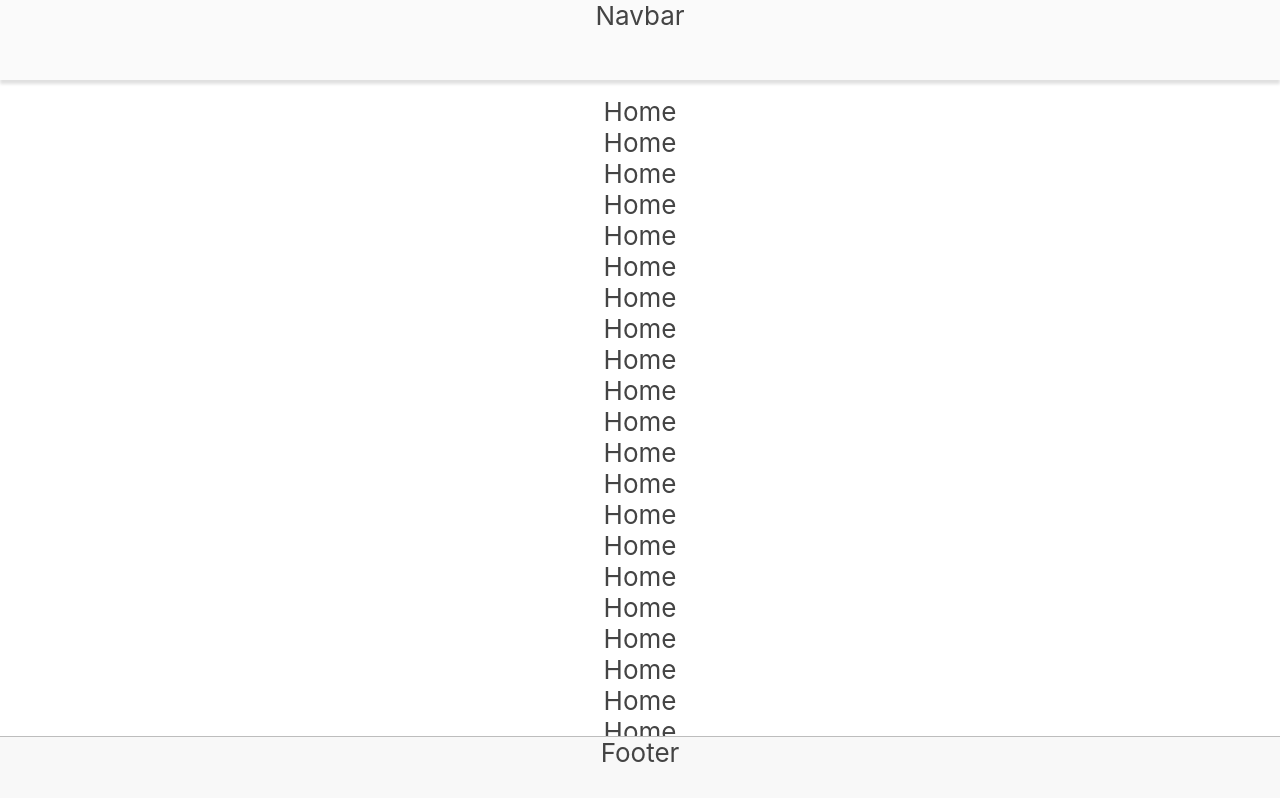
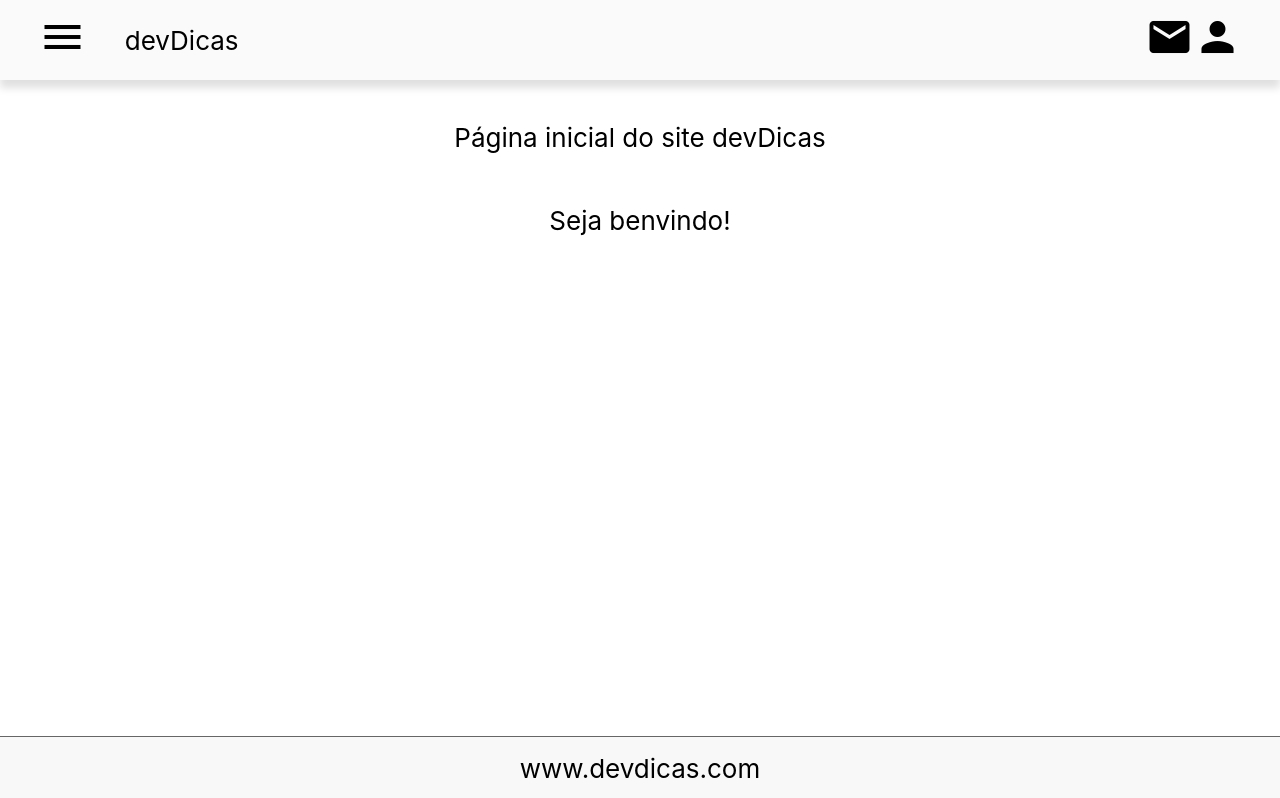
Before and after one commit to nivaldohydalgo/devdicas-site, a React (Create React App) app: page / in a window 1280 px wide. Shown: the top 798 px of the page. Built offline with nearby package versions, Linux system fonts and the light colour scheme.

Commit message:
Commit 11-06-2020 13-46h

```diff
--- a/public/index.html
+++ b/public/index.html
@@ -24,7 +24,12 @@
       work correctly both with client-side routing and a non-root public URL.
       Learn how to configure a non-root public URL by running `npm run build`.
     -->
-    <title>React App</title>
+
+
+    <link href="https://fonts.googleapis.com/icon?family=Material+Icons" rel="stylesheet">
+
+
+    <title>devDicas</title>
   </head>
   <body>
     <noscript>You need to enable JavaScript to run this app.</noscript>
--- a/src/App.css
+++ b/src/App.css
@@ -9,6 +9,6 @@
   padding-bottom: 10vh;
 
   font-size: calc(10px + 2vmin);
-  color: #444444;
-  text-align: center;
+/*  color: #444444;
+  text-align: center; */
 }
--- a/src/main/Footer.css
+++ b/src/main/Footer.css
@@ -5,10 +5,23 @@
     bottom: 0;
     width: 100%;
     height: 8vh;
+    /*-- Flex definition --*/
+    display: flex;
+    flex-direction: column;
+    align-items: center;
+    justify-content: flex-start;}
 
+.Footer-divider {
+    background-color: #666666;
+    width: 100%;
+    height: 1px;
 }
 
-.Footer-divider {
-    background-color: #BDBDBD;
-    height: 1px;
+.Footer-content {
+    /*-- Flex definition --*/
+    display: flex;
+    flex: 1;
+    flex-direction: column;
+    align-items: center;
+    justify-content: center;
 }
--- a/src/main/Footer.js
+++ b/src/main/Footer.js
@@ -5,7 +5,7 @@ function Footer() {
     return (
         <div className="Footer-container">
             <div className="Footer-divider"></div>
-            <div>Footer</div>
+            <div className="Footer-content">www.devdicas.com</div>
         </div>
     );
 }
--- a/src/main/Home.css
+++ b/src/main/Home.css
@@ -1,5 +1,9 @@
 .Home-container {
     background-color: #FFFFFF;
     width: 100%;
-
+    /*-- Flex definition --*/
+    display: flex;
+    flex-direction: column;
+    align-items: center;
+    justify-content: center;
 }
--- a/src/main/Home.js
+++ b/src/main/Home.js
@@ -4,33 +4,8 @@ import './Home.css';
 function Home() {
     return (
         <div className="Home-container">
-                Home<br />
-                Home<br />
-                Home<br />
-                Home<br />
-                Home<br />
-                Home<br />
-                Home<br />
-                Home<br />
-                Home<br />
-                Home<br />
-                Home<br />
-                Home<br />
-                Home<br />
-                Home<br />
-                Home<br />
-                Home<br />
-                Home<br />
-                Home<br />
-                Home<br />
-                Home<br />
-                Home<br />
-                Home<br />
-                Home<br />
-                Home<br />
-                Home<br />
-                Home<br />
-                Home<br />
+            <p>Página inicial do site devDicas</p>
+            <p>Seja benvindo!</p>
         </div>
     );
 }
--- a/src/main/Navbar.css
+++ b/src/main/Navbar.css
@@ -5,5 +5,31 @@
     top: 0;
     width: 100%;
     height: 10vh;
-    box-shadow: 0px 4px 3px #E0E0E0;
+    box-shadow: 0px 8px 8px #E0E0E0;
+    /*-- Flex definition --*/
+    display: flex;
+    flex-direction: row;
+    align-items: center;
+    justify-content: space-between;
 }
+
+.Navbar-left {
+    margin-left: 3vw;
+    display: flex;
+    flex-direction: row;
+    align-items: center;
+    justify-content: flex-start;
+}
+
+.Navbar-right {
+    margin-right: 3vw;
+}
+
+.Navbar-icon {
+    margin-right: 3vw;
+}
+
+.Icon-style {
+    font-size: 6vh;
+    color: #000000;
+}
--- a/src/main/Navbar.js
+++ b/src/main/Navbar.js
@@ -4,7 +4,18 @@ import './Navbar.css';
 function Navbar() {
     return (
         <div className="Navbar-container">
-                Navbar
+            <div className="Navbar-left">
+                <div className="Navbar-icon">
+                    <i class="material-icons Icon-style">menu</i>
+                </div>
+                <div>
+                    devDicas
+                </div>
+            </div>
+            <div className="Navbar-right">
+                <i class="material-icons Icon-style">email</i>
+                <i class="material-icons Icon-style">person</i>
+            </div>
         </div>
     );
 }
```
